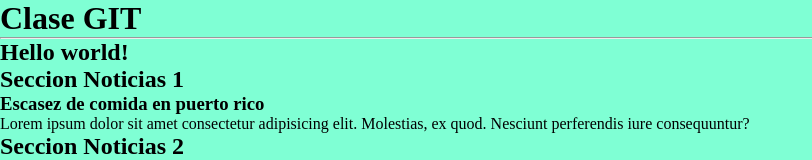
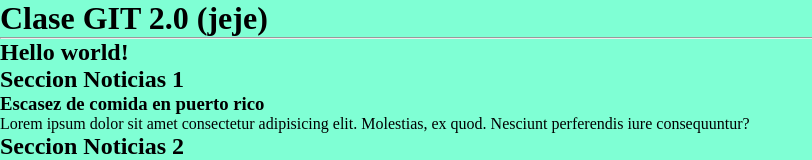
Before and after one commit to dev-fflores/git-project-33035, a plain HTML site: page index.html in a window 1280 px wide. Shown: the top 160 px of the page, without its empty margins (0-812 px from the left). Drawn offline with Linux system fonts and the light colour scheme.

Commit message:
develop modified h1

```diff
--- a/index.html
+++ b/index.html
@@ -9,7 +9,7 @@
 </head>
 <body>
     <header>
-        <h1>Clase GIT</h1>
+        <h1>Clase GIT 2.0 (jeje)</h1>
         <hr>
         <h2>Hello world!</h2>
     </header>
```
